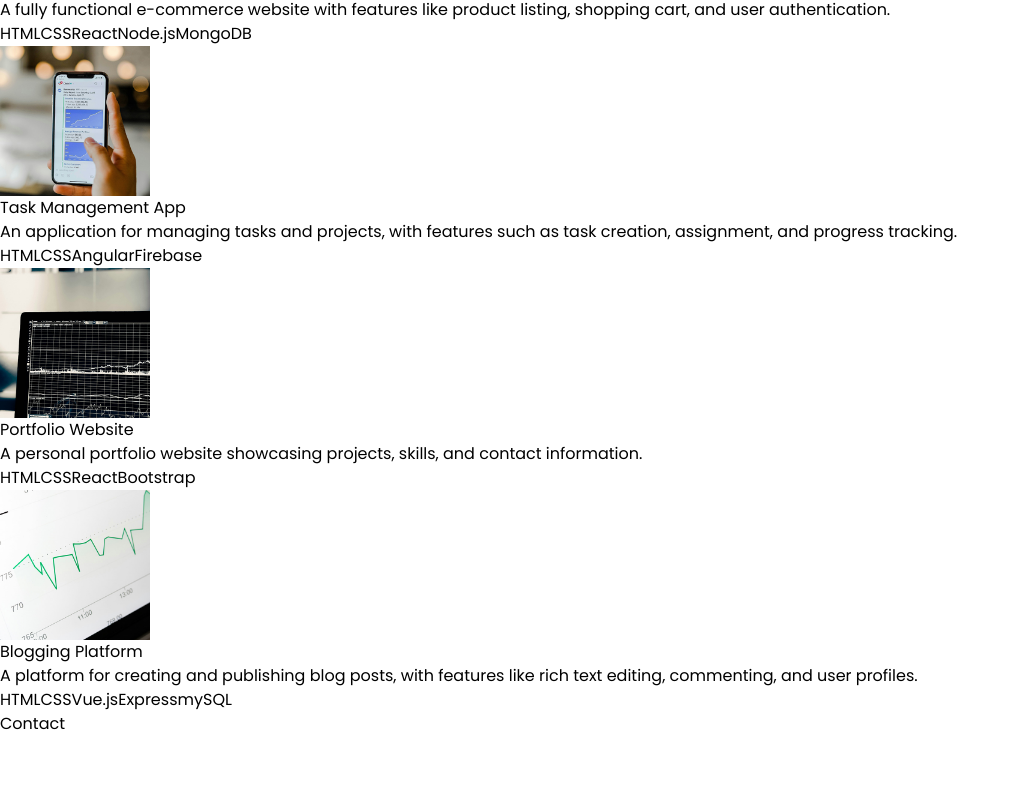
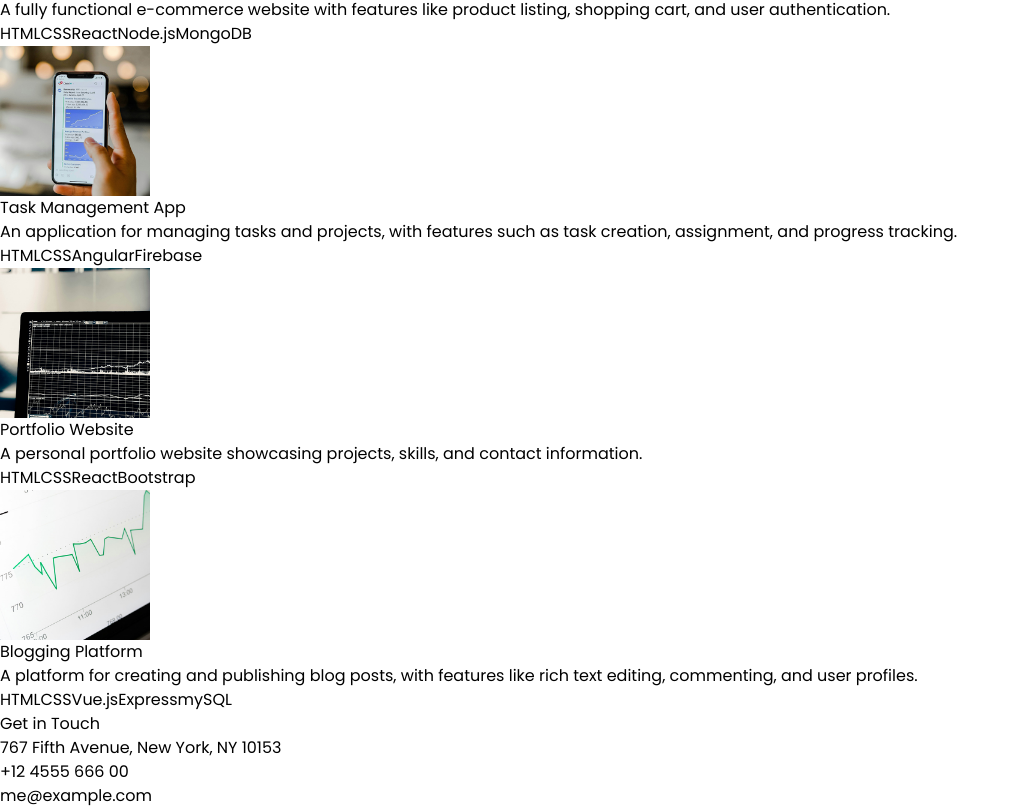
Before and after one commit to orii-blackmark/portfolio-react, a React (Vite) app in the folder my-project/: page / in a window 1280 px wide. Shown: the part 2238-3046 px from the top of the page, without its empty margins (0-1016 px from the left). Before the commit the page ends 2974 px from the top, so only its background shows below. Built offline with nearby package versions, Linux system fonts and the light colour scheme.

Commit message:
Modified: Contacts component

```diff
--- a/my-project/src/components/Contact.jsx
+++ b/my-project/src/components/Contact.jsx
@@ -1,7 +1,16 @@
+import { CONTACT } from "../constants";
+
 const Contact = () => {
   return (
     <div className="border-b border-neutral-900 pb-20">
-      <h2 className="my-10 text-center text-4xl"> Contact</h2>
+      <h2 className="my-10 text-center text-4xl"> Get in Touch</h2>
+      <div className="text-center tracking-tighter">
+        <p className="my-4">
+         {CONTACT.address}
+        </p>
+        <p className="my-4">{CONTACT.phoneNo}</p>
+        <a href="#" className="border-b">{CONTACT.email}</a>
+      </div>
     </div>
   );
 };
```
